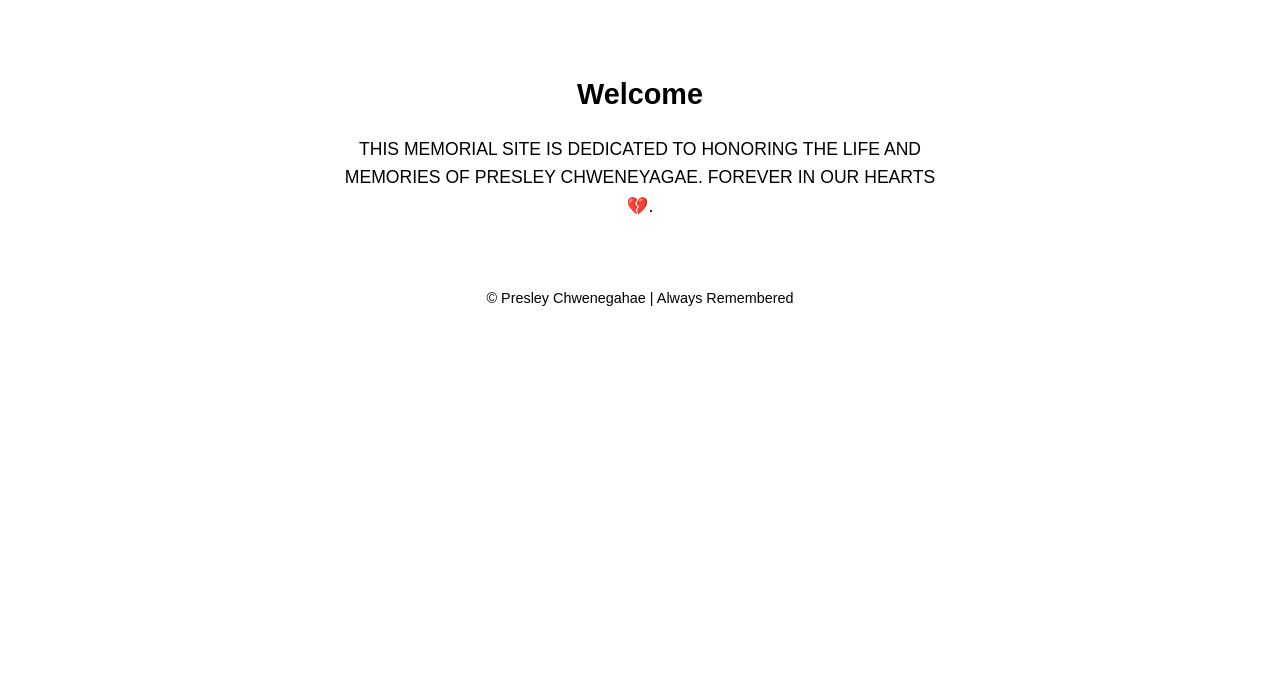
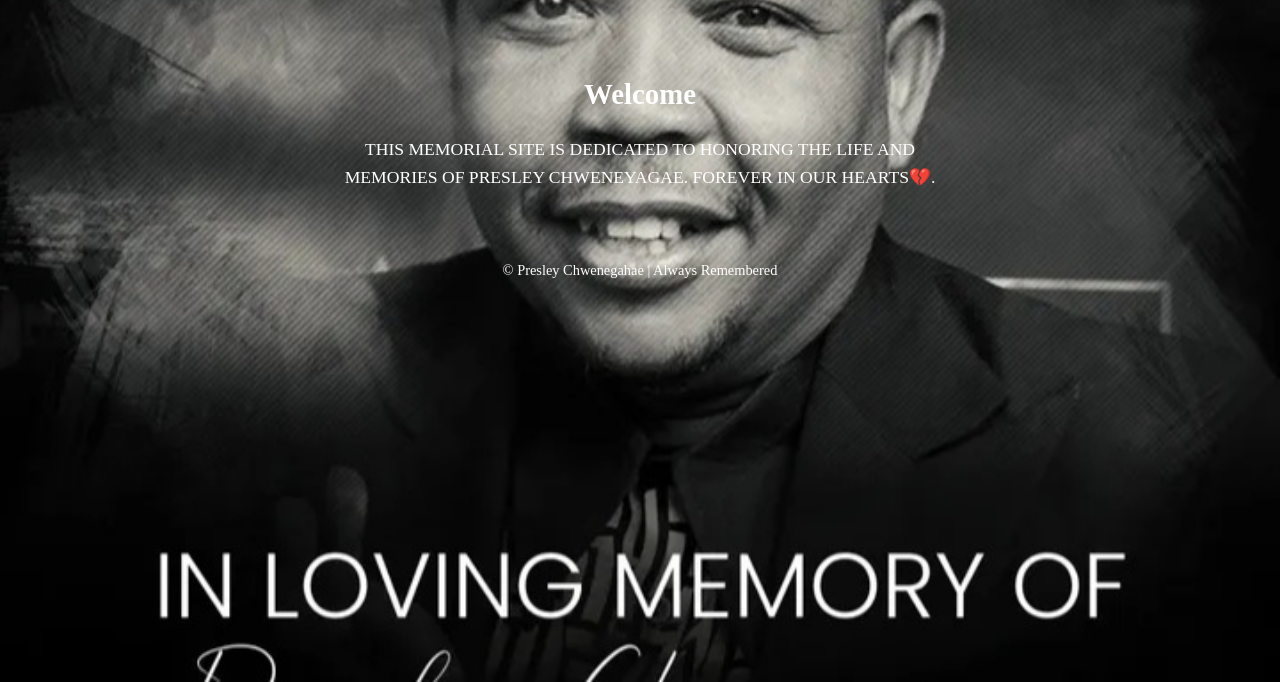
Before and after one commit to Liteboho333/Presley-Chweneyagae-Memorial-, a plain HTML site: page index.html in a window 1280 px wide. Shown: the part 118-800 px from the top of the page. Drawn offline with Linux system fonts and the light colour scheme.

Commit message:
Update style.css

```diff
--- a/style.css
+++ b/style.css
@@ -2,10 +2,10 @@
 body {
   margin: 0;
   padding: 0;
-  font-family: Arial, sans-serif;
-  background: url('0a473d53dc1443048e14ee50c295b926.jpg') no-repeat center center fixed;
+  font-family: bold;
+  background: url('Screenshot_20250618_133846_Instagram.jpg') no-repeat center center fixed;
   background-size: cover;
-  color: black;
+  color: white;
 }
 
 /* Overlay to darken background for readability */
```
